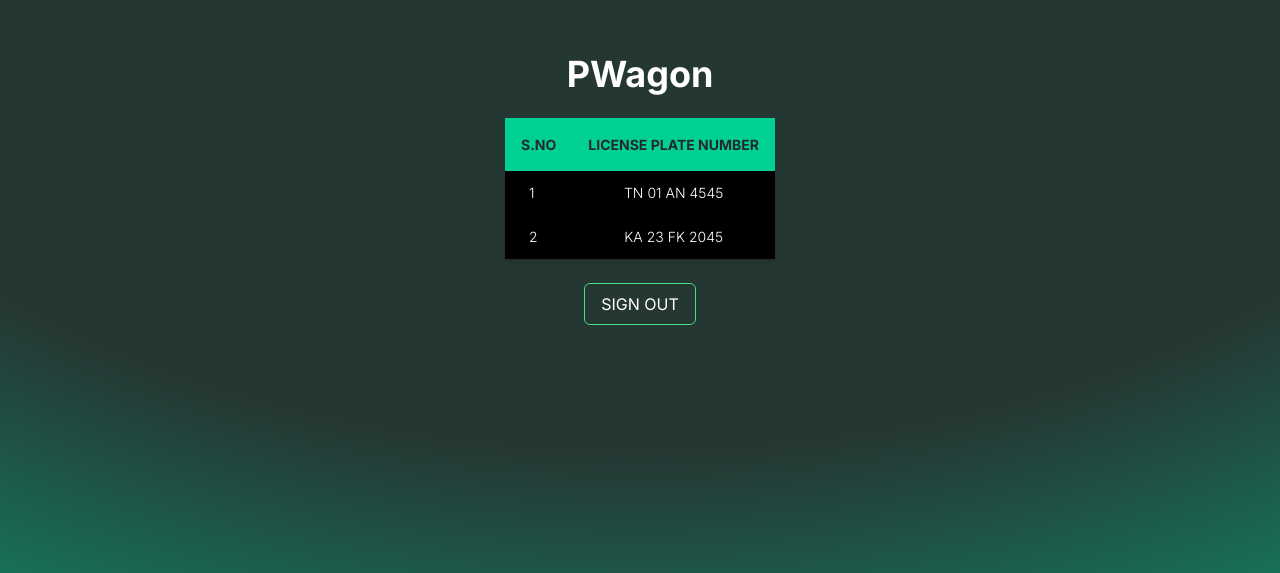
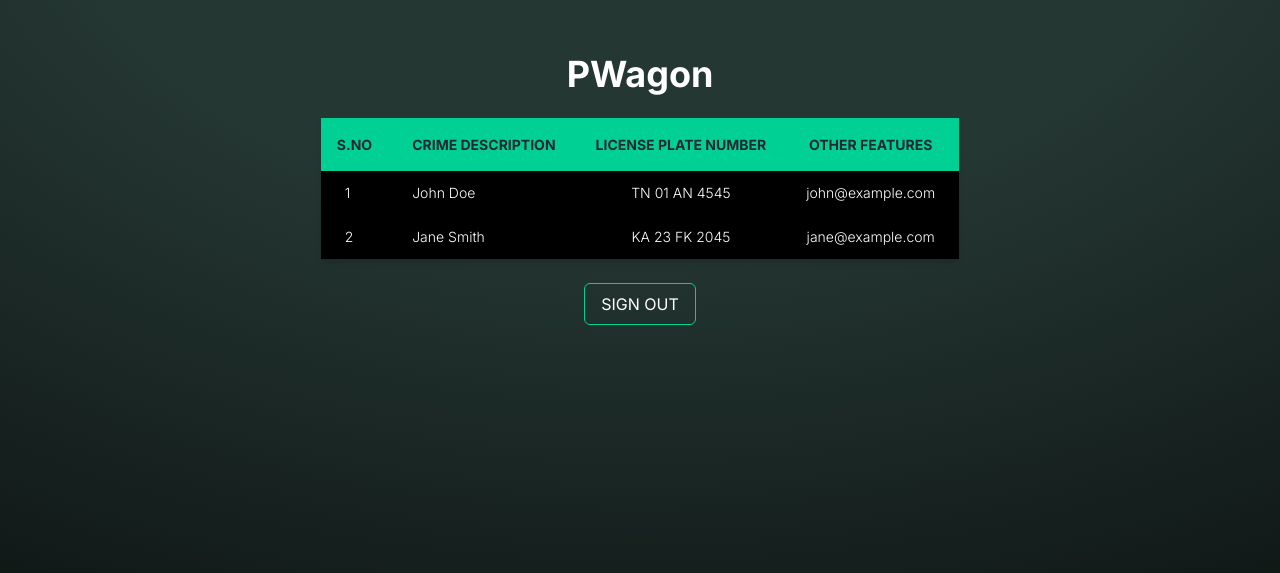
Before and after one commit to P-Wagon/p-wagon-frontend, a Next.js app: page /homepage in a window 1280 px wide. Shown: the part 227-800 px from the top of the page. Built offline with nearby package versions, Linux system fonts and the light colour scheme; no server answers.

Commit message:
feat: bg change

```diff
--- a/src/app/homepage/page.tsx
+++ b/src/app/homepage/page.tsx
@@ -20,7 +20,7 @@ const Homepage = () => {
 
   return (
     <>
-      <div className="flex flex-col h-screen items-center justify-center [background:radial-gradient(150%_150%_at_50%_10%,#253733_50%,#00D094_100%)]">
+      <div className="flex flex-col h-screen items-center justify-center [background:radial-gradient(150%_150%_at_50%_10%,#253733_30%,#000000_100%)]">
         <h1 className="text-4xl font-bold text-white mt-8 items-center">
           PWagon
         </h1>{" "}
@@ -30,23 +30,23 @@ const Homepage = () => {
             <thead>
               <tr className="bg-[#00D094] text-[#242830] uppercase text-sm leading-normal">
                 <th className="p-4 text-center font-bold">S.NO</th>
-                {/* <th className="py-3 px-6 text-left">Crime Description</th> */}
+                <th className="py-3 px-6 text-left">Crime Description</th>
                 <th className="p-4 text-center font-bold">License Plate Number</th>
-                {/* <th className="py-3 px-6 text-center">Other Features</th> */}
+                <th className="py-3 px-6 text-center">Other Features</th>
               </tr>
             </thead>
             <tbody className="bg-black text-white text-sm font-light">
               <tr className="items-center justify-center">
                 <td className="py-3 px-6 text-left whitespace-nowrap">1</td>
-                {/* <td className="py-3 px-6 text-left whitespace-nowrap">John Doe</td> */}
+                <td className="py-3 px-6 text-left whitespace-nowrap">John Doe</td>
                 <td className="py-3 px-6 text-center">TN 01 AN 4545</td>
-                {/* <td className="py-3 px-6 text-center">john@example.com</td> */}
+                <td className="py-3 px-6 text-center">john@example.com</td>
               </tr>
               <tr className="items-center justify-center">
                 <td className="py-3 px-6 text-left whitespace-nowrap">2</td>
-                {/* <td className="py-3 px-6 text-left whitespace-nowrap">Jane Smith</td> */}
+                <td className="py-3 px-6 text-left whitespace-nowrap">Jane Smith</td>
                 <td className="py-3 px-6 text-center">KA 23 FK 2045</td>
-                {/* <td className="py-3 px-6 text-center">jane@example.com</td> */}
+                <td className="py-3 px-6 text-center">jane@example.com</td>
               </tr>
             </tbody>
           </table>
@@ -55,7 +55,7 @@ const Homepage = () => {
         <div className="flex flex-col">
           <button
             onClick={logOut}
-            className="px-4 py-2 bg-transparent border border-green-400 text-white rounded-md"
+            className="px-4 py-2 bg-transparent border border-[#00D094] text-white rounded-md"
           >
             SIGN OUT
           </button>
```
